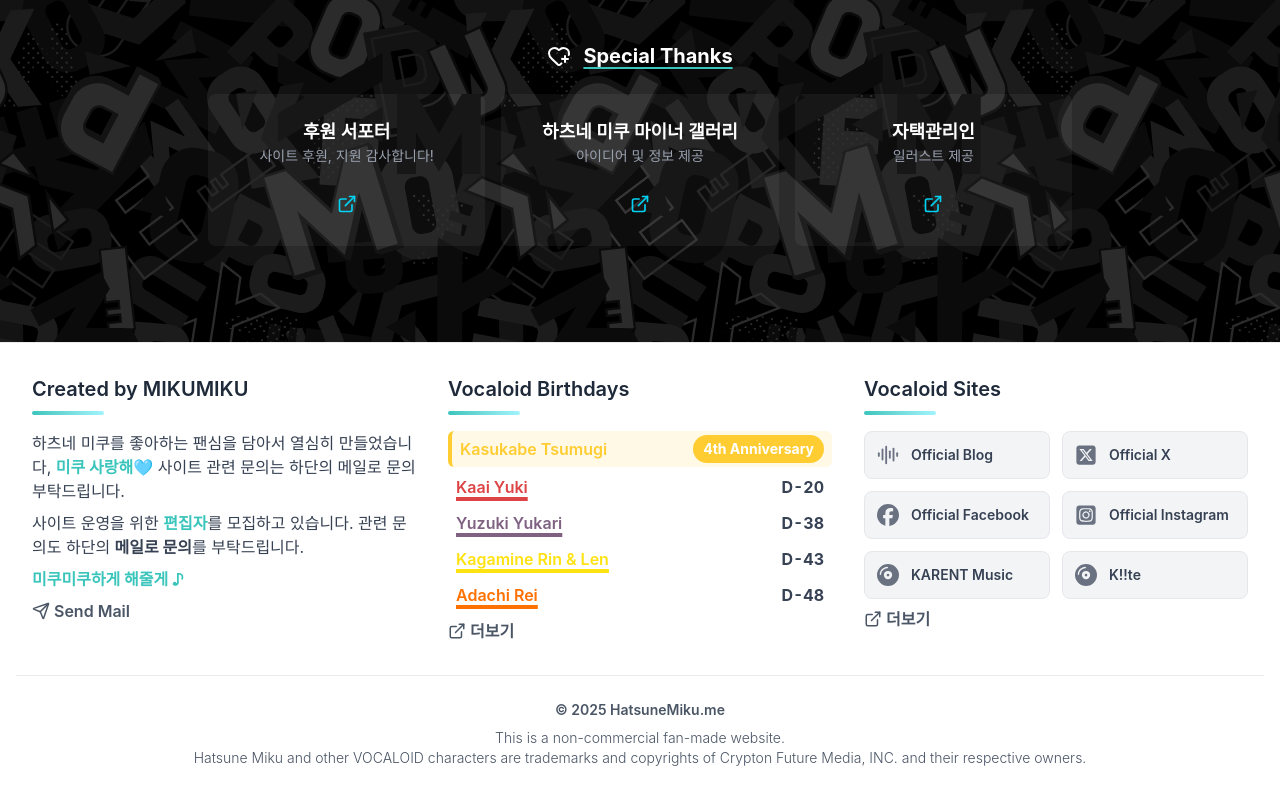
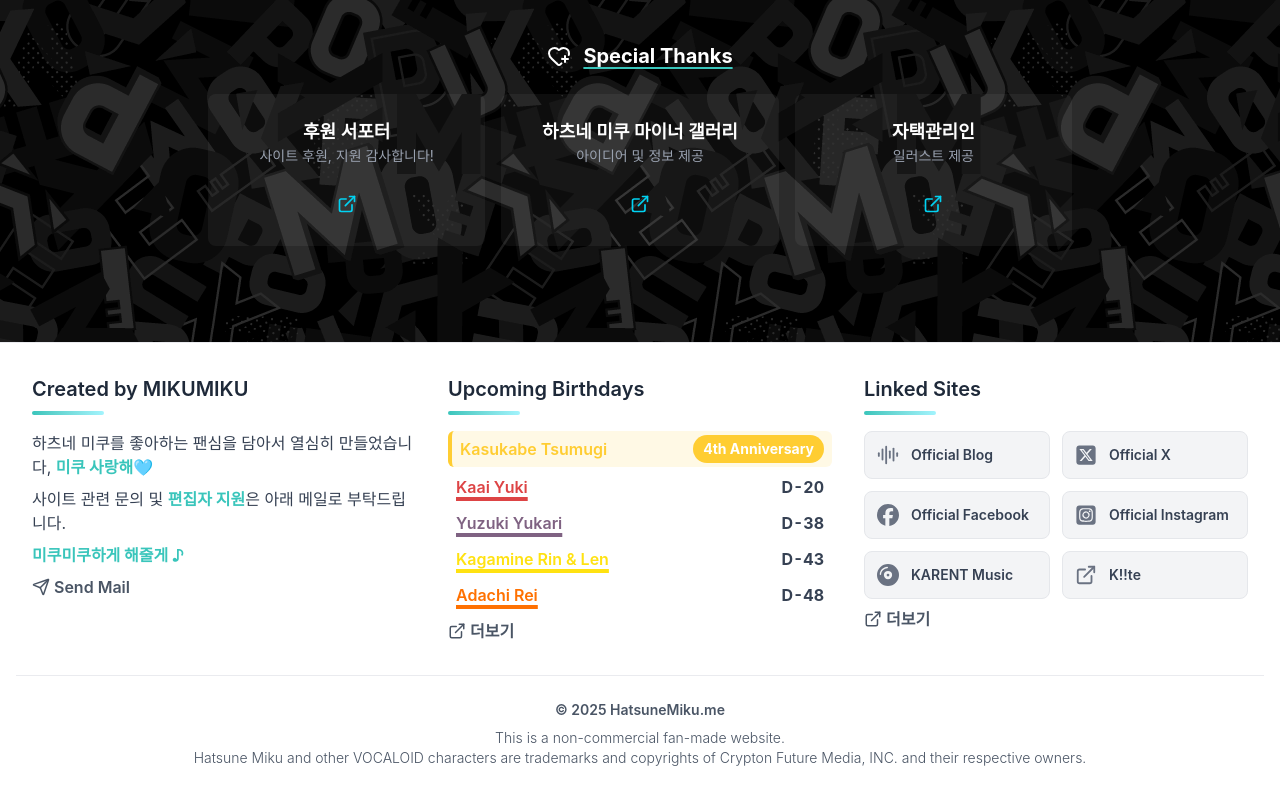
Before and after one commit to laterre39/hatsunemiku-me-service-2025, a Next.js app: page /about in a window 1280 px wide. Shown: the part 1268-2068 px from the top of the page. Built offline with nearby package versions, Linux system fonts and the light colour scheme.

Commit message:
refactor: 푸터 컴포넌트 분리

```diff
--- /dev/null
+++ b/src/components/BirthdayListItem.tsx
@@ -0,0 +1,38 @@
+import React from 'react';
+
+export interface VocaloidBirthday {
+    name: string;
+    month: number;
+    day: number;
+    year: number;
+    color: string;
+    dDayText: string;
+    isHighlight: boolean;
+    sortKey: number;
+    anniversary: number;
+}
+
+export const BirthdayListItem = ({ vocaloid }: { vocaloid: VocaloidBirthday }) => (
+    <li
+        className={`col-span-2 grid grid-cols-subgrid items-center rounded-md px-2 py-1 transition-colors duration-300`}
+        style={vocaloid.isHighlight ? {
+            backgroundColor: `${vocaloid.color}20`,
+            borderLeft: `4px solid ${vocaloid.color}`
+        } : {}}
+    >
+        <span
+            className={`font-semibold ${!vocaloid.isHighlight ? 'underline underline-offset-4 decoration-4' : ''}`}
+            style={!vocaloid.isHighlight ? { color: vocaloid.color, textDecorationColor: vocaloid.color } : { color: vocaloid.color }}
+        >
+            {vocaloid.name}
+        </span>
+        <div className="justify-self-end flex items-center gap-2 font-bold text-gray-700">
+            {vocaloid.isHighlight ? (
+                <span className="text-white font-bold px-2.5 py-1 rounded-full text-sm"
+                      style={{ backgroundColor: vocaloid.color }}>{vocaloid.anniversary}th Anniversary</span>
+            ) : (
+                <span className="tabular-nums">{vocaloid.dDayText}</span>
+            )}
+        </div>
+    </li>
+);
--- a/src/components/Footer.tsx
+++ b/src/components/Footer.tsx
@@ -1,41 +1,11 @@
 'use client';
 
-import React, {useState} from 'react';
-import {vocaloidBirthdays} from '@/data/vocaloidBirthdayLists';
-import {linkedSites} from "@/data/linkedSites";
-import {
-  AudioLines,
-  Calendar,
-  ExternalLink,
-  Send,
-} from "lucide-react";
-import {FaCompactDisc, FaFacebook, FaSquareInstagram, FaSquareXTwitter} from "react-icons/fa6";
-
-interface IconProps {
-  size?: number;
-  className?: string;
-}
-
-const iconMap: { [key: string]: React.ComponentType<IconProps> } = {
-  "Official Blog": AudioLines,
-  "Official X": FaSquareXTwitter,
-  "Official Facebook": FaFacebook,
-  "Official Instagram": FaSquareInstagram,
-  "KARENT Music": FaCompactDisc,
-  "K!!te": FaCompactDisc,
-};
-
-const LinkedSiteCard = ({site}: { site: { name: string, url: string } }) => {
-  const Icon = iconMap[site.name] || ExternalLink;
-  return (
-      <a href={site.url} target="_blank" rel="noopener noreferrer"
-         className="group flex items-center gap-3 rounded-lg p-3 bg-gray-100 border border-gray-200 transition-all duration-300 hover:-translate-y-1 hover:border-cyan-400 hover:bg-cyan-50 hover:shadow-lg">
-        <Icon size={22} className="text-gray-500 transition-colors group-hover:text-cyan-500"/>
-        <span
-            className="font-semibold text-sm text-gray-700 transition-colors group-hover:text-cyan-600">{site.name}</span>
-      </a>
-  );
-};
+import React, { useState } from 'react';
+import { vocaloidBirthdays } from '@/data/vocaloidBirthdayLists';
+import { linkedSites } from "@/data/linkedSites";
+import { Calendar, ExternalLink, Send } from "lucide-react";
+import { LinkedSiteCard } from './LinkedSiteCard';
+import { BirthdayListItem, VocaloidBirthday } from './BirthdayListItem';
 
 export function Footer() {
     const [isBirthdayModalOpen, setIsBirthdayModalOpen] = useState(false);
@@ -43,14 +13,14 @@ export function Footer() {
 
     const getTodayKST = () => {
         const now = new Date();
-    const kstDateString = now.toLocaleDateString('en-CA', {timeZone: 'Asia/Seoul'});
+        const kstDateString = now.toLocaleDateString('en-CA', { timeZone: 'Asia/Seoul' });
         return new Date(kstDateString + 'T00:00:00Z');
     };
 
     const today = getTodayKST();
     const currentYear = today.getUTCFullYear();
 
-  const processedBirthdays = vocaloidBirthdays.map(vocaloid => {
+    const sortedBirthdays: VocaloidBirthday[] = vocaloidBirthdays.map(vocaloid => {
         const birthdayThisYear = new Date(Date.UTC(currentYear, vocaloid.month - 1, vocaloid.day));
         const diffDays = Math.round((birthdayThisYear.getTime() - today.getTime()) / (1000 * 60 * 60 * 24));
 
@@ -60,10 +30,10 @@ export function Footer() {
 
         if (diffDays === 0) {
             isHighlight = true;
-      sortKey = -Infinity; // 생일 당일인 경우 최상단에 고정
+            sortKey = -Infinity;
         } else {
             let upcomingDDay = diffDays;
-      if (diffDays < 0) { // 이미 지난 생일
+            if (diffDays < 0) {
                 const birthdayNextYear = new Date(Date.UTC(currentYear + 1, vocaloid.month - 1, vocaloid.day));
                 upcomingDDay = Math.round((birthdayNextYear.getTime() - today.getTime()) / (1000 * 60 * 60 * 24));
             }
@@ -78,9 +48,8 @@ export function Footer() {
             sortKey,
             anniversary: currentYear - vocaloid.year
         };
-  });
+    }).toSorted((a, b) => a.sortKey - b.sortKey);
 
-  const sortedBirthdays = processedBirthdays.toSorted((a, b) => a.sortKey - b.sortKey);
     const sitesForFooter = linkedSites.filter(site => site.showInFooter);
 
     return (
@@ -90,65 +59,28 @@ export function Footer() {
                     {/* Creator Info */}
                     <div className="w-sm">
                         <div className="mb-4">
-                <div className="flex items-center gap-2">
                             <h4 className="text-xl font-semibold text-gray-800">Created by MIKUMIKU</h4>
-                </div>
-                <div
-                    className="mt-2 h-1 w-18 bg-gradient-to-r from-[#39C5BB] to-cyan-200 rounded-full"/>
+                            <div className="mt-2 h-1 w-18 bg-gradient-to-r from-[#39C5BB] to-cyan-200 rounded-full"/>
                         </div>
                         <div className="space-y-2 text-gray-700">
-                <p>하츠네 미쿠를 좋아하는 팬심을 담아서 열심히 만들었습니다, <span
-                    className="font-bold text-[#39C5BB]">미쿠 사랑해</span>🩵 사이트 관련
-                  문의는 하단의 메일로 문의 부탁드립니다. </p>
-                <p>사이트 운영을 위한 <span className="font-bold text-[#39C5BB]">편집자</span>를 모집하고 있습니다. 관련
-                  문의도 하단의 <span className="font-bold">메일로 문의</span>를 부탁드립니다.</p>
+                            <p>하츠네 미쿠를 좋아하는 팬심을 담아서 열심히 만들었습니다, <span className="font-bold text-[#39C5BB]">미쿠 사랑해</span>🩵</p>
+                            <p>사이트 관련 문의 및 <span className="font-bold text-[#39C5BB]">편집자 지원</span>은 아래 메일로 부탁드립니다.</p>
                             <p className="font-bold text-[#39C5BB]">미쿠미쿠하게 해줄게 ♪</p>
-                <a href="mailto:contact@hatsunemiku.me"
-                   className="flex items-center gap-1 font-semibold text-gray-600 hover:text-[#39C5BB]">
-                  <Send size={18}/>
-                  Send Mail
+                            <a href="mailto:contact@hatsunemiku.me" className="flex items-center gap-1 font-semibold text-gray-600 hover:text-[#39C5BB]">
+                                <Send size={18}/> Send Mail
                             </a>
                         </div>
                     </div>
 
-            {/* Vocaloid Birthdays */}
-            <div className="w-sm">
+                    {/* Upcoming Birthdays */}
+                    <div className="w-sm flex flex-col">
                         <div className="mb-4">
-                <div className="flex items-center gap-2">
-                  <h4 className="text-xl font-semibold text-gray-800">Vocaloid Birthdays</h4>
+                            <h4 className="text-xl font-semibold text-gray-800">Upcoming Birthdays</h4>
+                            <div className="mt-2 h-1 w-18 bg-gradient-to-r from-[#39C5BB] to-cyan-200 rounded-full"/>
                         </div>
-                <div
-                    className="mt-2 h-1 w-18 bg-gradient-to-r from-[#39C5BB] to-cyan-200 rounded-full"/>
-              </div>
-              <ul className="grid grid-cols-[auto_1fr] gap-y-1">
+                        <ul className="grid grid-cols-[auto_1fr] gap-y-1 flex-grow">
                             {sortedBirthdays.slice(0, 5).map((vocaloid) => (
-                    <li key={vocaloid.name}
-                        className={`col-span-2 grid grid-cols-subgrid items-center rounded-md px-2 py-1 transition-colors duration-300`}
-                        style={vocaloid.isHighlight ? {
-                          backgroundColor: `${vocaloid.color}20`,
-                          borderLeft: `4px solid ${vocaloid.color}`
-                        } : {}}
-                    >
-                                    <span
-                                        className={`font-semibold ${!vocaloid.isHighlight ? 'underline underline-offset-4 decoration-4' : ''}`}
-                                        style={!vocaloid.isHighlight ? {
-                                          color: vocaloid.color,
-                                          textDecorationColor: vocaloid.color
-                                        } : {color: vocaloid.color}}
-                                    >
-                                        {vocaloid.name}
-                                    </span>
-                      <div
-                          className="justify-self-end flex items-center gap-2 font-bold text-gray-700">
-                        {vocaloid.isHighlight ? (
-                            <span className="text-white font-bold px-2.5 py-1 rounded-full text-sm"
-                                  style={{backgroundColor: vocaloid.color}}>{vocaloid.anniversary}th Anniversary</span>
-
-                        ) : (
-                            <span className="tabular-nums">{vocaloid.dDayText}</span>
-                        )}
-                      </div>
-                    </li>
+                                <BirthdayListItem key={vocaloid.name} vocaloid={vocaloid} />
                             ))}
                         </ul>
                         {sortedBirthdays.length > 5 && (
@@ -160,20 +92,15 @@ export function Footer() {
                         )}
                     </div>
 
-            {/* Vocaloid Sites */}
-            <div className="w-sm">
+                    {/* Linked Sites */}
+                    <div className="w-sm flex flex-col">
                         <div className="mb-4">
-                <div className="flex items-center gap-2">
-                  <h4 className="text-xl font-semibold text-gray-800">Vocaloid Sites</h4>
+                            <h4 className="text-xl font-semibold text-gray-800">Linked Sites</h4>
+                            <div className="mt-2 h-1 w-18 bg-gradient-to-r from-[#39C5BB] to-cyan-200 rounded-full"/>
                         </div>
-                <div
-                    className="mt-2 h-1 w-18 bg-gradient-to-r from-[#39C5BB] to-cyan-200 rounded-full"/>
-              </div>
-              <ul className="grid grid-cols-2 gap-3">
+                        <ul className="grid grid-cols-2 gap-3 flex-grow">
                             {sitesForFooter.map((site) => (
-                    <li key={site.name}>
-                      <LinkedSiteCard site={site}/>
-                    </li>
+                                <li key={site.name}><LinkedSiteCard site={site}/></li>
                             ))}
                         </ul>
                         {linkedSites.length > sitesForFooter.length && (
@@ -190,52 +117,21 @@ export function Footer() {
                 <div className="mt-8 border-t border-gray-200/80 pt-6 text-center text-sm text-gray-600">
                     <p className="font-semibold">&copy; {new Date().getFullYear()} HatsuneMiku.me</p>
                     <p className="mt-2 font-light">This is a non-commercial fan-made website.</p>
-            <p className="font-light">
-              Hatsune Miku and other VOCALOID characters are trademarks and copyrights of Crypton
-              Future
-              Media, INC. and their respective owners.
-            </p>
+                    <p className="font-light">Hatsune Miku and other VOCALOID characters are trademarks and copyrights of Crypton Future Media, INC. and their respective owners.</p>
                 </div>
             </div>
 
-        {/* Vocaloid Birthday Modal */}
+            {/* Birthday Modal */}
             {isBirthdayModalOpen && (
                 <div className="fixed inset-0 flex bg-black/50 items-center justify-center z-50">
-              <div
-                  className="bg-white p-6 rounded-lg shadow-lg max-w-md w-full flex flex-col max-h-[90vh]">
+                    <div className="bg-white p-6 rounded-lg shadow-lg max-w-md w-full flex flex-col max-h-[90vh]">
                         <h3 className="flex items-center gap-2 text-xl font-bold mb-4 flex-shrink-0">
-                  <Calendar className="text-black"/>
-                  Vocaloid Birthdays</h3>
+                            <Calendar className="text-[#39C5BB]"/> Vocaloid Birthdays
+                        </h3>
                         <div className="overflow-y-auto max-h-96">
                             <ul className="grid grid-cols-[auto_1fr] gap-y-1 pr-4">
                                 {sortedBirthdays.map((vocaloid) => (
-                        <li key={vocaloid.name}
-                            className={`col-span-2 grid grid-cols-subgrid items-center rounded-md px-2 py-1 transition-colors duration-300`}
-                            style={vocaloid.isHighlight ? {
-                              backgroundColor: `${vocaloid.color}20`,
-                              borderLeft: `4px solid ${vocaloid.color}`
-                            } : {}}
-                        >
-                                        <span
-                                            className={`font-semibold ${!vocaloid.isHighlight ? 'underline underline-offset-4 decoration-4' : ''}`}
-                                            style={!vocaloid.isHighlight ? {
-                                              color: vocaloid.color,
-                                              textDecorationColor: vocaloid.color
-                                            } : {color: vocaloid.color}}
-                                        >
-                                            {vocaloid.name}
-                                        </span>
-                          <div
-                              className="justify-self-end flex items-center gap-2 font-bold text-gray-700">
-                            {vocaloid.isHighlight ? (
-                                <span
-                                    className="text-white font-bold px-2.5 py-1 rounded-full text-sm"
-                                    style={{backgroundColor: vocaloid.color}}>{vocaloid.anniversary}th Anniversary</span>
-                            ) : (
-                                <span className="tabular-nums">{vocaloid.dDayText}</span>
-                            )}
-                          </div>
-                        </li>
+                                    <BirthdayListItem key={vocaloid.name} vocaloid={vocaloid} />
                                 ))}
                             </ul>
                         </div>
@@ -247,21 +143,17 @@ export function Footer() {
                 </div>
             )}
 
-        {/* Vocaloid Sites Modal */}
+            {/* Linked Sites Modal */}
             {isLinkedSitesModalOpen && (
                 <div className="fixed inset-0 flex bg-black/50 items-center justify-center z-50">
-              <div
-                  className="bg-white p-6 rounded-lg shadow-lg max-w-md w-full flex flex-col max-h-[90vh]">
+                    <div className="bg-white p-6 rounded-lg shadow-lg max-w-md w-full flex flex-col max-h-[90vh]">
                         <h3 className="flex items-center gap-2 text-xl font-bold mb-4 flex-shrink-0">
-                  <ExternalLink className="text-black"/>
-                  Vocaloid Sites</h3>
+                            <ExternalLink className="text-[#39C5BB]"/> Vocaloid Sites
+                        </h3>
                         <div className="overflow-y-auto max-h-96">
                             <ul className="grid grid-cols-1 sm:grid-cols-2 gap-3 pr-2">
                                 {linkedSites.map((site) => (
-                        <li key={site.name}>
-                          <LinkedSiteCard site={site}/>
-                        </li>
-
+                                    <li key={site.name}><LinkedSiteCard site={site}/></li>
                                 ))}
                             </ul>
                         </div>
--- /dev/null
+++ b/src/components/LinkedSiteCard.tsx
@@ -0,0 +1,27 @@
+import React from 'react';
+import { AudioLines, ExternalLink } from "lucide-react";
+import { FaCompactDisc, FaFacebook, FaSquareInstagram, FaSquareXTwitter } from "react-icons/fa6";
+
+interface IconProps {
+    size?: number;
+    className?: string;
+}
+
+const iconMap: { [key: string]: React.ComponentType<IconProps> } = {
+    "Official Blog": AudioLines,
+    "Official X": FaSquareXTwitter,
+    "Official Facebook": FaFacebook,
+    "Official Instagram": FaSquareInstagram,
+    "KARENT Music": FaCompactDisc,
+};
+
+export const LinkedSiteCard = ({ site }: { site: { name: string, url: string } }) => {
+    const Icon = iconMap[site.name] || ExternalLink;
+    return (
+        <a href={site.url} target="_blank" rel="noopener noreferrer"
+           className="group flex items-center gap-3 rounded-lg p-3 bg-gray-100 border border-gray-200 transition-all duration-300 hover:-translate-y-1 hover:border-cyan-400 hover:bg-cyan-50 hover:shadow-lg">
+            <Icon size={22} className="text-gray-500 transition-colors group-hover:text-cyan-500"/>
+            <span className="font-semibold text-sm text-gray-700 transition-colors group-hover:text-cyan-600">{site.name}</span>
+        </a>
+    );
+};
```
Lines whose indentation alone changed are shown as unchanged.
